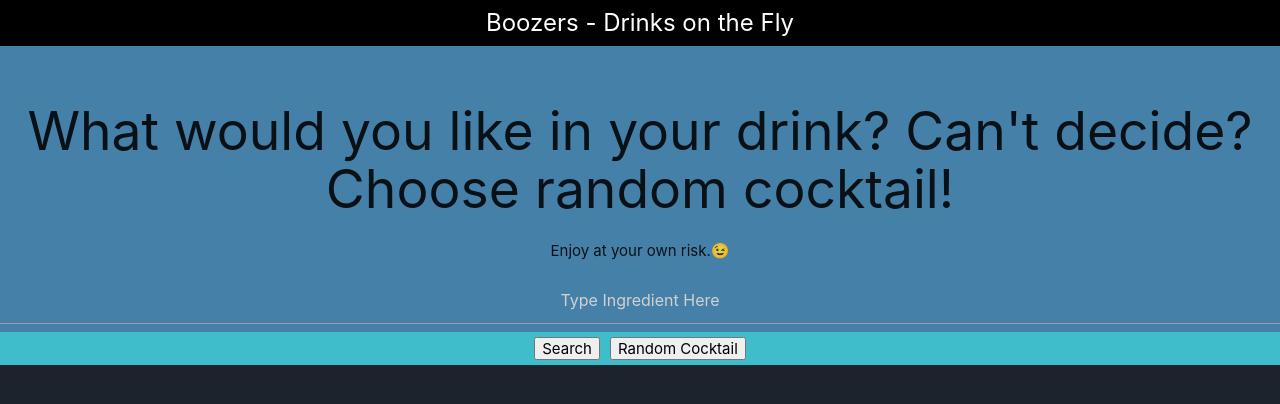
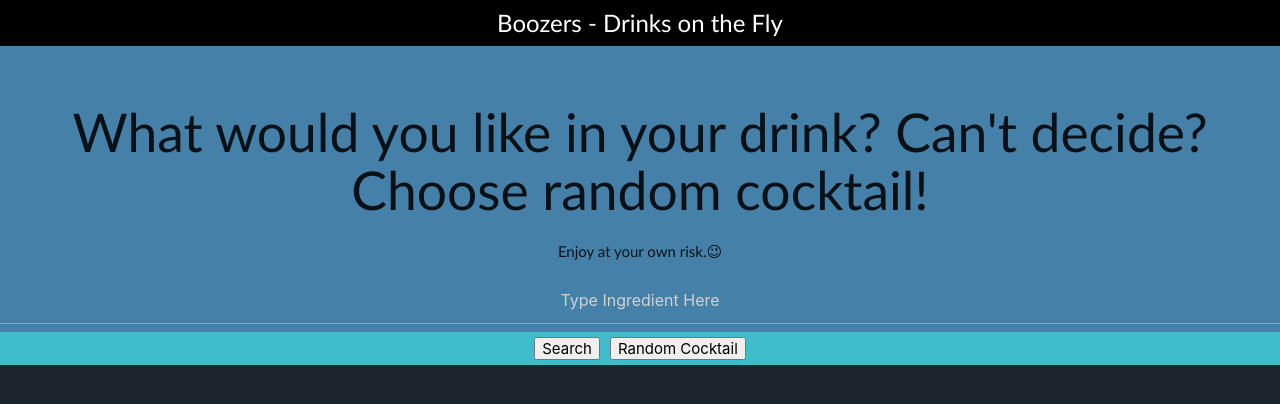
Before and after one commit to onnajiego/drink-when-thirsty, a plain HTML site: page index.html in a window 1280 px wide. Drawn offline with nearby package versions, Linux system fonts and the light colour scheme.

Commit message:
adding final styles before demo

```diff
--- a/assets/CSS/style.css
+++ b/assets/CSS/style.css
@@ -1,3 +1,7 @@
+* {
+    font-family:'Trebuchet MS', 'Lucida Sans Unicode', 'Lucida Grande', 'Lucida Sans', Arial, sans-serif
+}
+
 header {
     text-align: center;
     background-color: black;
```
